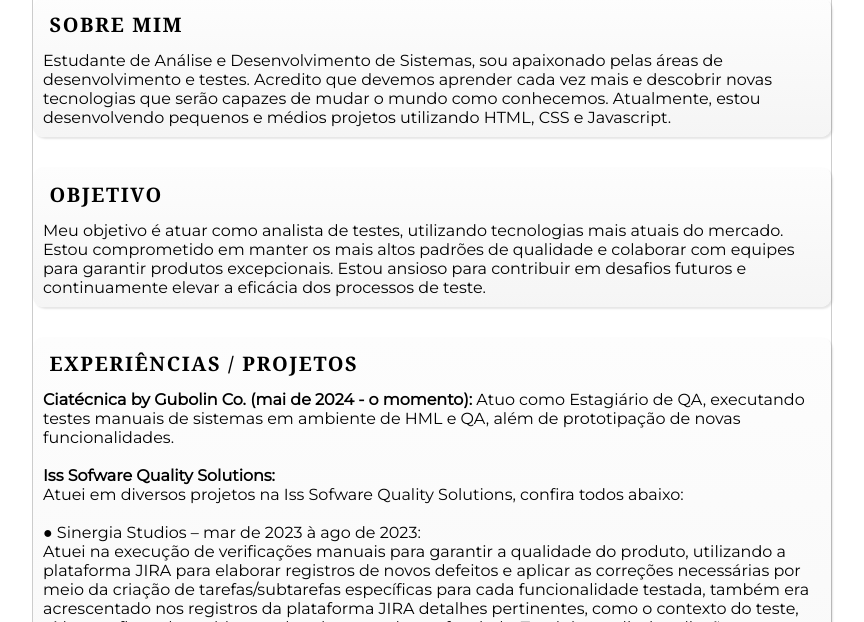
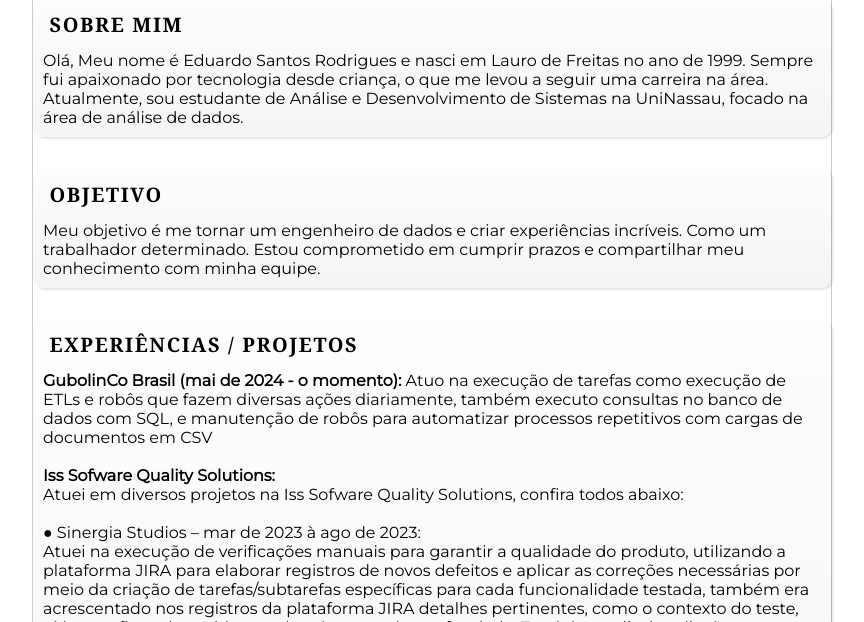
Before and after one commit to eduardostr/curriculo-HTML, a plain HTML site: page index.html in a window 1280 px wide. Shown: the part 178-800 px from the top of the page, without its empty margins (208-1072 px from the left). Drawn offline with Linux system fonts and the light colour scheme.

Commit message:
Update new files

```diff
--- a/index.html
+++ b/index.html
@@ -72,29 +72,27 @@
         <section class="second_section_father">
           <div class="titulo_info"><h2>SOBRE MIM</h2></div>
           <p>
-            Estudante de Análise e Desenvolvimento de Sistemas, sou apaixonado
-            pelas áreas de desenvolvimento e testes. Acredito que devemos
-            aprender cada vez mais e descobrir novas tecnologias que serão
-            capazes de mudar o mundo como conhecemos. Atualmente, estou
-            desenvolvendo pequenos e médios projetos utilizando HTML, CSS e
-            Javascript.
+            Olá, Meu nome é Eduardo Santos Rodrigues e nasci em Lauro de Freitas no ano de 1999.
+
+            Sempre fui apaixonado por tecnologia desde criança, o que me levou a seguir uma carreira
+            na área. Atualmente, sou estudante de Análise e Desenvolvimento de Sistemas na UniNassau,
+            focado na área de análise de dados.
           </p>
         </section>
         <section class="second_section_father">
           <div class="titulo_info"><h2>OBJETIVO</h2></div>
           <p>
-            Meu objetivo é atuar como analista de testes, utilizando tecnologias
-            mais atuais do mercado. Estou comprometido em manter os mais altos
-            padrões de qualidade e colaborar com equipes para garantir produtos
-            excepcionais. Estou ansioso para contribuir em desafios futuros e
-            continuamente elevar a eficácia dos processos de teste.
+            Meu objetivo é me tornar um engenheiro de dados e criar experiências incríveis. Como um
+            trabalhador determinado. Estou comprometido em cumprir prazos e compartilhar meu conhecimento
+            com minha equipe.
           </p>
         </section>
         <section class="second_section_father">
           <div class="titulo_info"><h2>EXPERIÊNCIAS / PROJETOS</h2></div>
           <p>
-            <strong>Ciatécnica by Gubolin Co. (mai de 2024 - o momento):</strong> Atuo como
-            Estagiário de QA, executando testes manuais de sistemas em ambiente de HML e QA, além de prototipação de novas funcionalidades.
+            <strong>GubolinCo Brasil (mai de 2024 - o momento):</strong> Atuo na execução de tarefas como execução de ETLs e robôs que fazem diversas ações diariamente,
+            também executo consultas no banco de dados com SQL, e manutenção de robôs para automatizar processos
+            repetitivos com cargas de documentos em CSV
           </p>
           <br />
           <p>
@@ -209,23 +207,17 @@
               <li>Criatividade</li>
             </ul>
             <ul style="margin-right: 30px">
-              <li>HTML</li>
-              <li>CSS</li>
-              <li>JavaScript</li>
-              <li>MySQL</li>
-            </ul>
-            <ul>
-              <li>Postman</li>
-              <li>Cypress</li>
-              <li>Selenium</li>
-              <li>Robot</li>
+              <li>Python</li>
+              <li>Excel</li>
+              <li>Pentaho</li>
+              <li>SQL</li>
             </ul>
           </div>
         </section>
         <section class="second_section_father">
           <div class="titulo_info"><h2>IDIOMAS</h2></div>
           <ul>
-            <li>Inglês básico</li>
+            <li>Inglês Intermediário</li>
           </ul>
         </section>
       </section>
```
Also changed, not shown: images/me.png.
